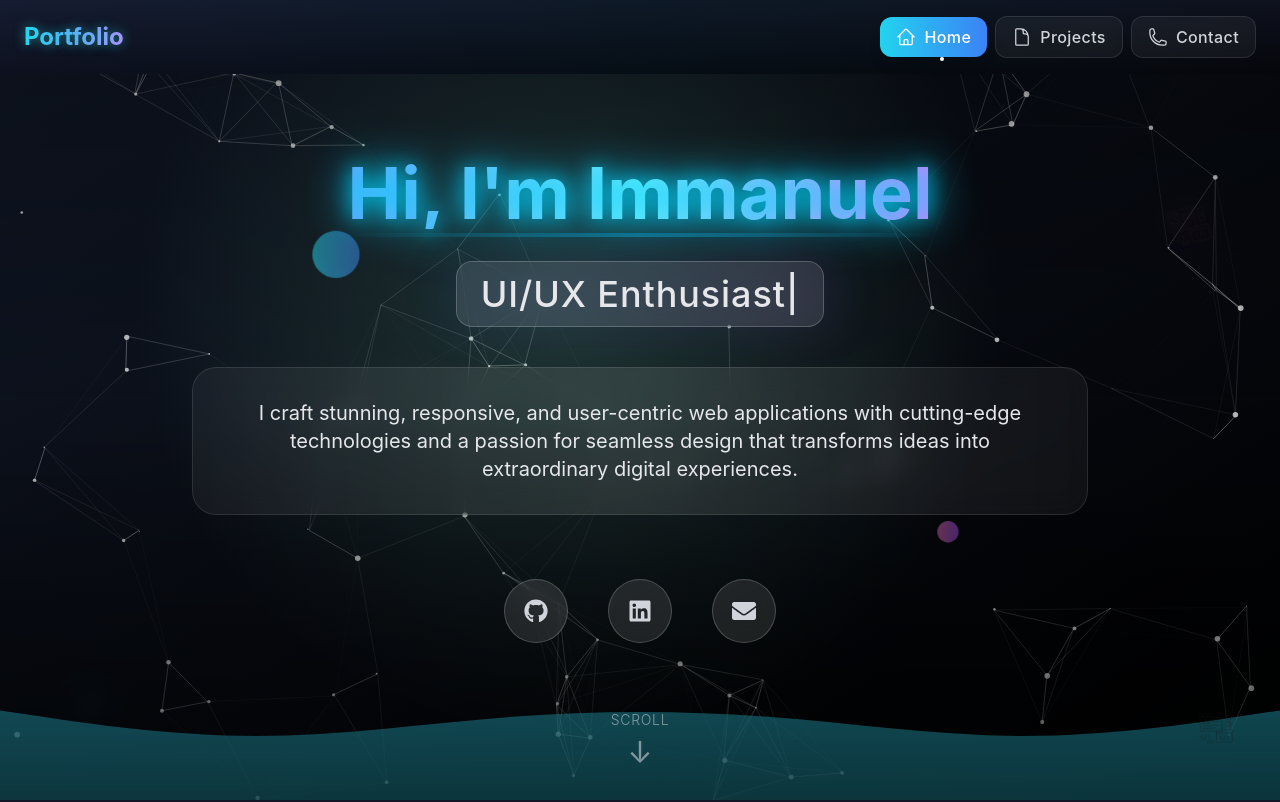
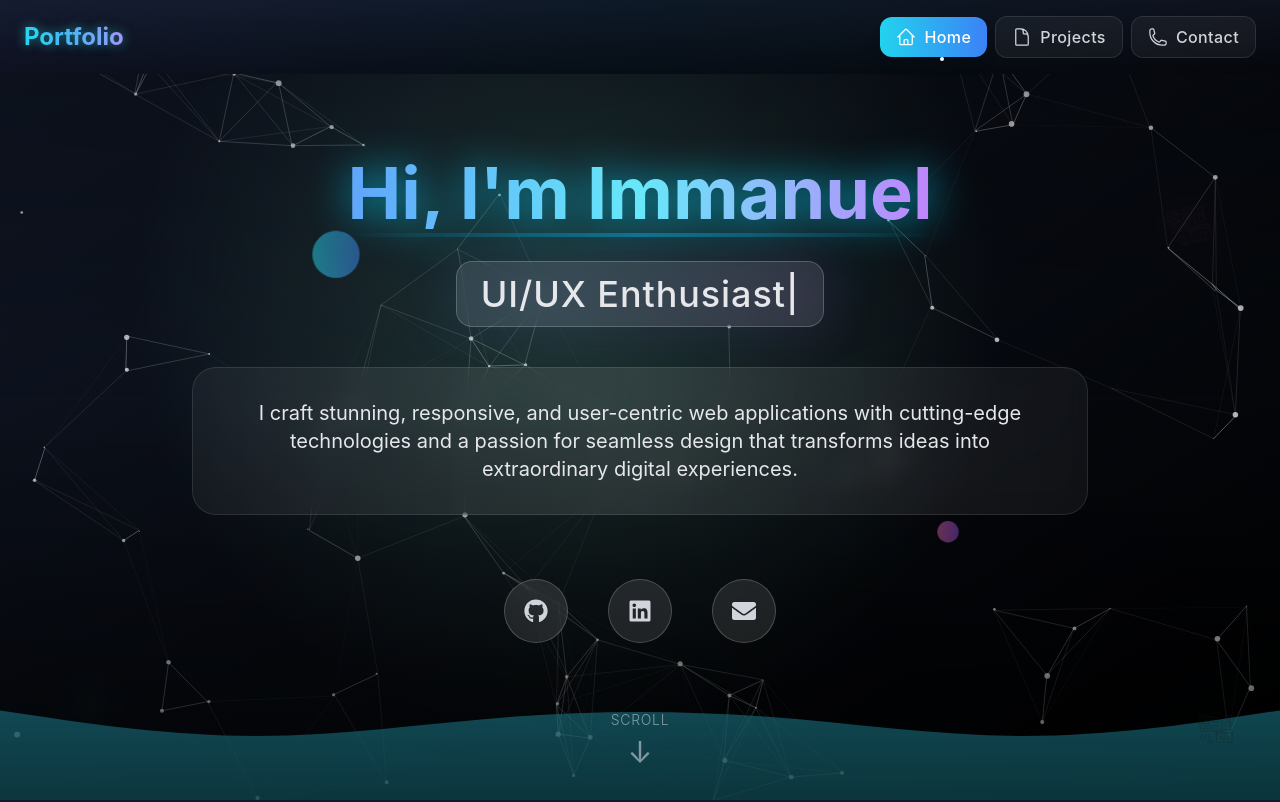
Before and after one commit to ImmanuelJoya/Portfolio_, a React (Vite) app: page / in a window 1280 px wide. Shown: the top 802 px of the page. Built offline with nearby package versions, Linux system fonts and the light colour scheme.

Commit message:
text shadow update

```diff
--- a/src/pages/Home.jsx
+++ b/src/pages/Home.jsx
@@ -206,9 +206,7 @@ const Home = () => {
               <motion.span className='mt-4'
                 animate={{
                   textShadow: [
-                    "0 10px 20px rgba(0,212,255,0.8)",
-                    "0 0 30px rgba(147,51,234,0.8)",
-                    "0 0 20px rgba(0,212,255,0.8)"
+
                   ]
                 }}
                 transition={{ duration: 3, repeat: Infinity, ease: "easeInOut" }}
@@ -267,6 +265,7 @@ const Home = () => {
                 }}
                 transition={{ duration: 0.3 }}
               />
+
               <span className="relative z-10 block p-8">
                 I craft stunning, responsive, and user-centric web applications with cutting-edge technologies and a passion for seamless design that transforms ideas into extraordinary digital experiences.
               </span>
```
